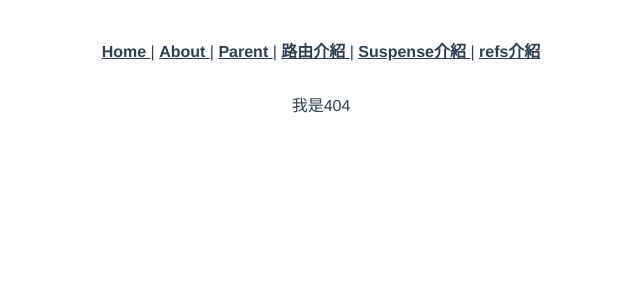
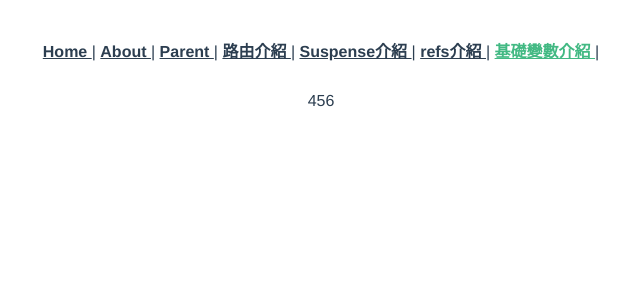
Before and after one commit to q1113111/vue3Teach, a Vue app: page /BaseReactivity in a window 1280 px wide. Shown: the top 300 px of the page, without its empty margins (319-959 px from the left). Built offline with nearby package versions, Linux system fonts and the light colour scheme; what @vee-validate/i18n would draw is missing.

Commit message:
readonly

```diff
--- a/src/App.vue
+++ b/src/App.vue
@@ -18,7 +18,10 @@
     </router-link> |
     <router-link :to="{name:'ref'}">
       refs介紹
-    </router-link>
+    </router-link> |
+    <router-link :to="{name:'BaseReactivity'}">
+      基礎變數介紹
+    </router-link> |
   </div>
   <router-view />
 </template>
--- a/src/router/index.js
+++ b/src/router/index.js
@@ -59,6 +59,11 @@ const routes = [
     component: () => import('../views/Suspense.vue')
   },
   {
+    path: '/BaseReactivity',
+    name: 'BaseReactivity',
+    component: () => import('../views/BaseReactivity.vue')
+  },
+  {
     path: '/ref',
     name: 'ref',
     component: () => import('../views/ref.vue')
--- /dev/null
+++ b/src/views/BaseReactivity.vue
@@ -0,0 +1,17 @@
+<template>
+  456
+</template>
+<script setup>
+import { readonly, reactive, ref } from 'vue'
+const original = reactive({ count: 0 })
+const copy = readonly(original)
+original.count++
+copy.count++ // 會報錯
+
+const raw = {
+  count: ref(123)
+}
+const copy2 = readonly(raw)
+console.log(raw.count.value) // 123
+console.log(copy2.count) // 123
+</script>
```
